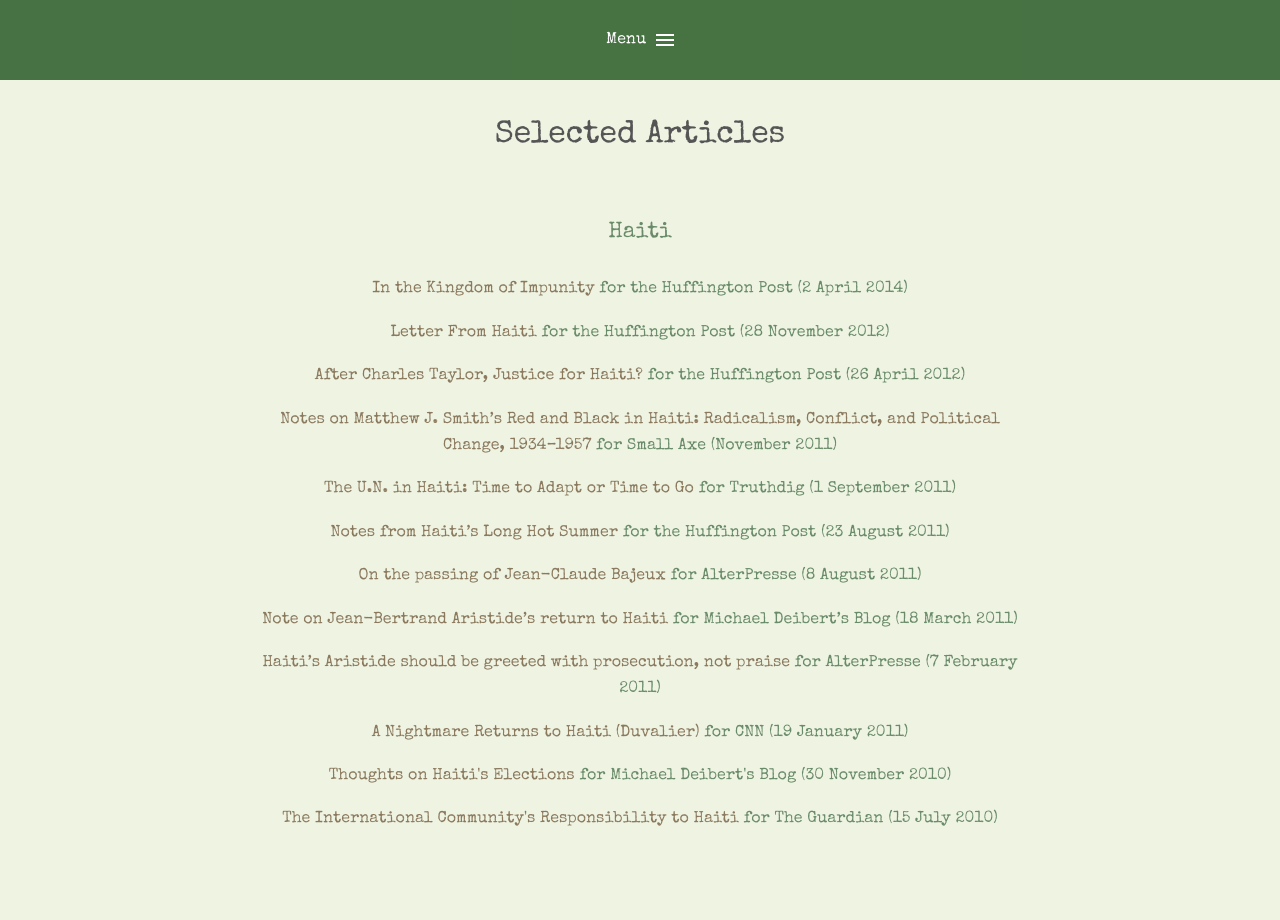
After one commit to bikio/mdeib, a PHP site: page /articles.html in a window 1280 px wide. The commit adds this page. Run offline with PHP 8.4, Linux system fonts and the light colour scheme.

Commit message:
prog on arts, color scheme chk

```diff
--- /dev/null
+++ b/articles.html
@@ -0,0 +1,75 @@
+<!doctype html>
+<html lang="en" class="no-js">
+<head>
+  <meta charset="UTF-8">
+  <meta name="viewport" content="width=device-width, initial-scale=1">
+
+  <link href='http://fonts.googleapis.com/css?family=Special+Elite' rel='stylesheet' type='text/css'>
+
+  <link rel="stylesheet" href="css/reset.css"> <!-- CSS reset -->
+  <link rel="stylesheet" href="css/style.css"> <!-- Resource style -->
+  <script src="js/modernizr.js"></script> <!-- Modernizr -->
+  <title> The Official Website of Author Michael Deibert </title>
+</head>
+<body>
+  <header class="cd-header">
+
+    <a class="cd-primary-nav-trigger" href="#0">
+      <span class="cd-menu-text">Menu</span><span class="cd-menu-icon"></span>
+    </a> <!-- cd-primary-nav-trigger -->
+  </header>
+
+  <nav>
+    <ul class="cd-primary-nav">
+      <li><a href="home.html"><img src="img/bio2.jpg"></a></li>
+      <li class="cd-label">Books</li>
+
+      <li><a href="shadow.html">In The Shadow of Saint Death: The Gulf Cartel and The Price of America's Drug War in Mexico</a></li>
+      <li><a href="congo.html">The Democratic Republic of Congo: Between Hope and Despair</a></li>
+      <li><a href="notesfrom.html">Notes from the Last Testament: The Struggle For Haiti</a></li>
+
+      <li class="cd-label">More</li>
+
+      <li><a href="articles.html">Selected Articles</a></li>
+      <!-- <li><a href="#0">Events</a></li>
+      <li><a href="#0">Photos</a></li> -->
+
+      <li class="cd-label">Follow Michael</li>
+
+      <!-- <li class="cd-social cd-facebook"><a href="#0">Facebook</a></li> -->
+      <li class="cd-social cd-twitter"><a href="https://twitter.com/michaelcdeibert">Twitter</a></li>
+    </ul>
+  </nav>
+
+<!--   <section class="cd-intro">
+    <div class="congopic">
+      <h1 class="title">The Democratic Republic of Congo: Between Hope and Despair</h1>
+    </div>
+  </section> -->
+
+  <main class="cd-main-content">
+    <div class="cd-container">
+      <h1 class="arties"> Selected Articles </h1>
+      <h2 class="book-country"> Haiti </h1>
+      <p class="artie"><a href="http://www.huffingtonpost.com/michael-deibert/haiti-in-the-kingdom-of-i_b_5068361.html"> In the Kingdom of Impunity</a> for the Huffington Post (2 April 2014) </p>
+      <p class="artie"><a href="http://www.huffingtonpost.com/michael-deibert/haiti-president_b_2199560.html?"> Letter From Haiti</a> for the Huffington Post (28 November 2012) </p>
+      <p class="artie"><a href="http://www.huffingtonpost.com/michael-deibert/after-charles-taylor-just_b_1455664.html?"> After Charles Taylor, Justice for Haiti?</a> for the Huffington Post (26 April 2012) </p>
+      <p class="artie"><a href="http://deiberthaiti.blogspot.com/2011/12/notes-on-red-and-black-in-haiti.html"> Notes on Matthew J. Smith’s Red and Black in Haiti: Radicalism, Conflict, and Political Change, 1934–1957 </a> for Small Axe (November 2011) </p>
+      <p class="artie"><a href="http://www.truthdig.com/report/item/the_un_in_haiti_time_to_adapt_or_time_to_go_20110901"> The U.N. in Haiti: Time to Adapt or Time to Go </a> for Truthdig (1 September 2011) </p>
+      <p class="artie"><a href="http://www.huffingtonpost.com/michael-deibert/notes-from-haitis-long-ho_b_934306.html"> Notes from Haiti’s Long Hot Summer </a> for the Huffington Post (23 August 2011) </p>
+      <p class="artie"><a href="http://www.alterpresse.org/spip.php?article11376#.VYtJ0lyJnww"> On the passing of Jean-Claude Bajeux </a> for AlterPresse (8 August 2011) </p>
+      <p class="artie"><a href="http://michaeldeibert.blogspot.com/2011/03/note-on-jean-bertrand-aristides-return.html"> Note on Jean-Bertrand Aristide’s return to Haiti </a> for Michael Deibert’s Blog (18 March 2011) </p>
+      <p class="artie"><a href="http://www.alterpresse.org/spip.php?article10682#.VYtLVFyJnww"> Haiti’s Aristide should be greeted with prosecution, not praise </a> for AlterPresse (7 February 2011) </p>
+      <p class="artie"><a href="http://www.cnn.com/2011/OPINION/01/19/deibert.haiti.duvalier/index.html?_s=PM:OPINION"> A Nightmare Returns to Haiti (Duvalier) </a> for CNN (19 January 2011) </p>
+      <p class="artie"><a href="http://michaeldeibert.blogspot.com/2010/11/thoughts-on-haitis-election.html"> Thoughts on Haiti's Elections </a> for Michael Deibert's Blog (30 November 2010) </p>
+      <p class="artie"><a href="http://www.theguardian.com/commentisfree/cifamerica/2010/jul/12/haiti-earthquake-redevelopment"> The International Community's Responsibility to Haiti </a> for The Guardian (15 July 2010) </p>
+
+
+
+
+    </div>
+  </main>
+<script src="js/jquery-2.1.1.js"></script>
+<script src="js/main.js"></script> <!-- Resource jQuery -->
+</body>
+</html>
--- a/congo.html
+++ b/congo.html
@@ -38,10 +38,10 @@
       <li><a href="congo.html">The Democratic Republic of Congo: Between Hope and Despair</a></li>
       <li><a href="notesfrom.html">Notes from the Last Testament: The Struggle For Haiti</a></li>
 
-<!--       <li class="cd-label">More</li>
+      <li class="cd-label">More</li>
 
-      <li><a href="#0">Selected Articles</a></li>
-      <li><a href="#0">Events</a></li>
+      <li><a href="articles.html">Selected Articles</a></li>
+      <!-- <li><a href="#0">Events</a></li>
       <li><a href="#0">Photos</a></li> -->
 
       <li class="cd-label">Follow Michael</li>
--- a/css/style.css
+++ b/css/style.css
@@ -73,7 +73,7 @@ html, body {
   position: absolute;
   top: 0;
   left: 0;
-  background-color: rgba(0,0,0, .7);
+  background-color: rgba(0,60,0, .7);
   height: 50px;
   width: 100%;
   z-index: 3;
@@ -84,7 +84,7 @@ html, body {
 @media only screen and (min-width: 768px) {
   .cd-header {
     height: 80px;
-    background-color: rgba(0,0,0, .8);
+    background-color: rgba(0,60,0, .7);
     box-shadow: none;
   }
 }
@@ -106,7 +106,7 @@ html, body {
     /* when the user scrolls down, we hide the header right above the viewport */
     position: fixed;
     top: -80px;
-    background: rgba(0,0,0, .7);
+    background: rgba(0,30,0, .98);
     -webkit-transition: -webkit-transform 0.3s;
     -moz-transition: -moz-transform 0.3s;
     transition: transform 0.3s;
@@ -174,7 +174,6 @@ html, body {
 .cd-secondary-nav a {
   display: inline-block;
   color: white;
-  text-transform: uppercase;
   font-weight: 700;
 }
 @media only screen and (min-width: 768px) {
@@ -339,7 +338,6 @@ a.cd-primary-nav-trigger {
 
 .cd-primary-nav .cd-label {
   color: #CDC0B0;
-  text-transform: uppercase;
   font-weight: 700;
   font-size: 20px;
   font-size: 1.2rem;
@@ -491,15 +489,32 @@ a.cd-primary-nav-trigger {
   font-size: 2rem;
   margin-bottom: 70px;
 }
-/*h1.title {
-  background: rgba(0,20, 0, .9);
-  font-size: 1.8rem !important;
-}*/
+
+.arties {
+  text-align: center;
+  font-size: 2rem;
+  margin-bottom: 70px;
+  color: #555555;
+}
+
+.book-country {
+  text-align: center;
+  font-size: 1.4rem;
+  color: #698B69;
+}
+
+.artie {
+  color: #698B69;
+  margin-bottom: -15px !important;
+}
+
+.artie a {
+  color: #8B795E;
+}
 
 @media only screen and (min-width: 768px) {
   .cd-intro h1 {
-/*    font-size: 60px;
-*/    font-size: 3rem;
+    font-size: 3rem;
   }
 
   h1.title {
--- a/notesfrom.html
+++ b/notesfrom.html
@@ -41,8 +41,8 @@
 
       <li class="cd-label">More</li>
 
-<!--       <li><a href="#0">Selected Articles</a></li>
-      <li><a href="#0">Events</a></li>
+      <li><a href="articles.html">Selected Articles</a></li>
+      <!-- <li><a href="#0">Events</a></li>
       <li><a href="#0">Photos</a></li> -->
 
       <li class="cd-label">Follow Michael</li>
--- a/shadow.html
+++ b/shadow.html
@@ -40,10 +40,10 @@
       <li><a href="congo.html">The Democratic Republic of Congo: Between Hope and Despair</a></li>
       <li><a href="notesfrom.html">Notes from the Last Testament: The Struggle For Haiti</a></li>
 
-<!--       <li class="cd-label">More</li>
+      <li class="cd-label">More</li>
 
-      <li><a href="#0">Selected Articles</a></li>
-      <li><a href="#0">Events</a></li>
+      <li><a href="articles.html">Selected Articles</a></li>
+     <!--  <li><a href="#0">Events</a></li>
       <li><a href="#0">Photos</a></li> -->
 
       <li class="cd-label">Follow Michael</li>
```
Also changed, not shown: home.html (+5 -5 lines).
